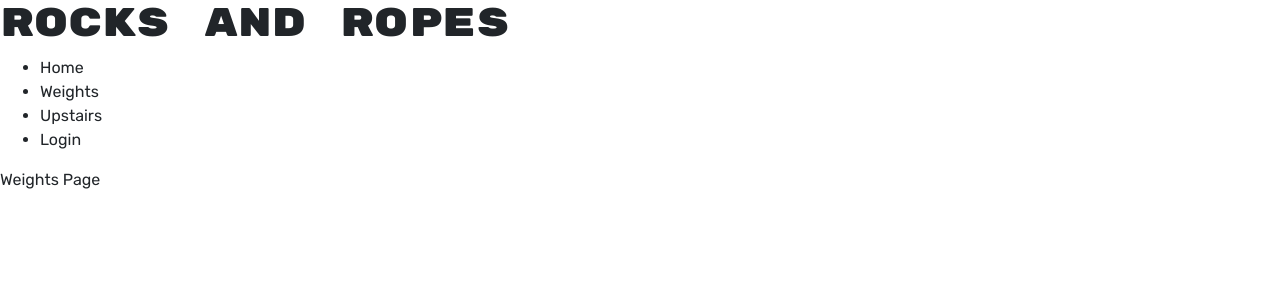
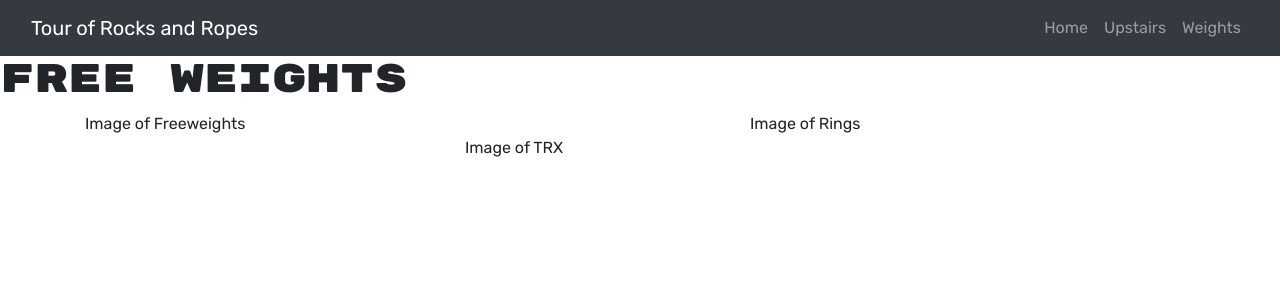
Before and after one commit to dmknapp2385/rocks-and-ropes, a React (Create React App) app in the folder client/: page /weights in a window 1280 px wide. Shown: the top 300 px of the page. Built offline with nearby package versions, Linux system fonts and the light colour scheme.

Commit message:
navbar basic setup, needs login/signupform still

```diff
--- a/client/src/Components/Navbar/index.js
+++ b/client/src/Components/Navbar/index.js
@@ -1,32 +1,43 @@
 import React from "react";
-// import {Nav} from 'react-bootstrap';
+import { Link } from 'react-router-dom';
+import { Container, Nav, Navbar as RNavbar } from 'react-bootstrap';
+
 // import Auth from '../../utils/auth';
 
 function Navbar(props) {
     return (
-        <nav>
-            <h1>
-                Rocks and Ropes
-            </h1>
-            <div>
-                <ul>
-                    <li>Home</li>
-                    <li>Weights</li>
-                    <li>Upstairs</li>
-                    <li>Login</li>
+        <RNavbar bg='dark' variant='dark' expand='lg'>
+        <Container fluid>
+          <RNavbar.Brand>
+            Tour of Rocks and Ropes
+          </RNavbar.Brand>
+          <RNavbar.Toggle aria-controls='navbar' />
+          <RNavbar.Collapse id='navbar'>
+            <Nav className='ml-auto'>
+              <Nav.Link href="/">
+                Home
+              </Nav.Link>
+              <Nav.Link href="/upstairs">
+                Upstairs
+              </Nav.Link>
+              <Nav.Link href="/weights">
+                Weights
+              </Nav.Link>
+              {/* if user is logged in show saved books and logout */}
               {/* {Auth.loggedIn() ? (
                 <>
                   <Nav.Link as={Link} to='/calendar'>
-                            Calendar
+                    See Your Exercises
                   </Nav.Link>
                   <Nav.Link onClick={Auth.logout}>Logout</Nav.Link>
                 </>
               ) : (
                 <Nav.Link onClick={() => setShowModal(true)}>Login/Sign Up</Nav.Link>
               )} */}
-                </ul>
-            </div>
-        </nav>
+            </Nav>
+          </RNavbar.Collapse>
+        </Container>
+      </RNavbar>
     )
 }
 
--- a/client/src/Pages/Weights.js
+++ b/client/src/Pages/Weights.js
@@ -1,9 +1,19 @@
 import React from "react";
+import { Container, Row, Col } from 'react-bootstrap';
 
 function Weights () {
     return(
         <div>
-            Weights Page
+            <h1>Free Weights</h1>
+            <Container>
+                <Row>
+                    <Col md={{span:4}}>Image of Freeweights</Col>
+                    <Col md={{span:4, offset:3}}>Image of Rings</Col>
+                </Row>
+                <Row>
+                    <Col md={{span:4, offset:4}}>Image of TRX</Col>
+                </Row>
+            </Container>
         </div>
     )
 }
```
Also changed, not shown: client/src/Components/LoginForm.js (added), client/src/Components/SignUp.js (added). Lines whose indentation alone changed are shown as unchanged.
